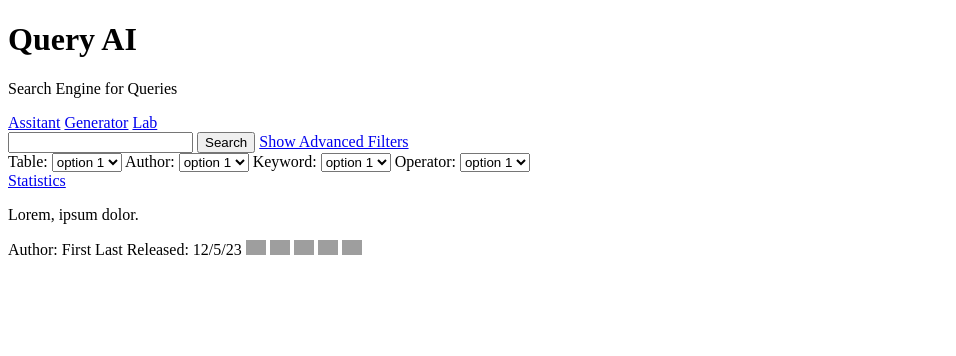
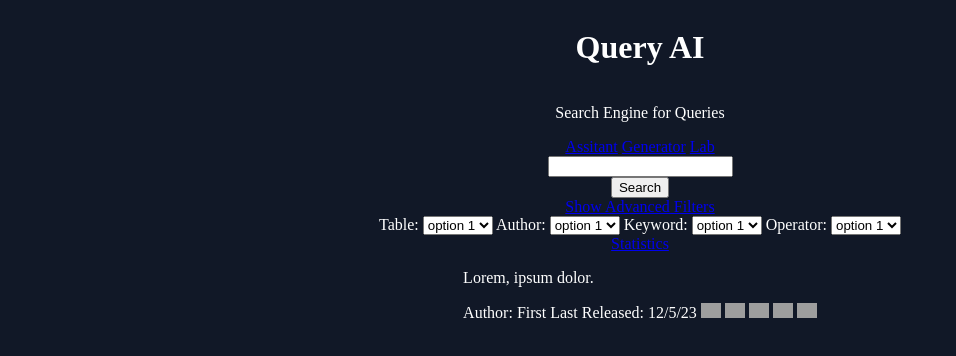
Before and after one commit to RafaelDe-Leon/Query-AI, a plain HTML site: page index.html in a window 1280 px wide. Shown: the whole page, without its empty margins (0-956 px from the left). Drawn offline with Linux system fonts and the light colour scheme; grey boxes are pictures that could not be loaded.

Commit message:
background color is set and everything is centered

```diff
--- a/index.html
+++ b/index.html
@@ -4,10 +4,12 @@
 <head>
   <meta charset="UTF-8">
   <meta name="viewport" content="width=device-width, initial-scale=1.0">
+  <link rel="stylesheet" href="style.css">
   <title>Query AI</title>
 </head>
 
 <body>
+  <div class="container center">
     <h1>Query AI</h1>
     <p>Search Engine for Queries</p>
     <div>
@@ -72,7 +74,7 @@
         src="https://www.freepnglogos.com/uploads/logo-ig-png/logo-ig-png-instagram-logo-camel-productions-website-25.png"
         alt="logo" style="width: 20px">
     </div>
-
+  </div>
 </body>
 
 </html>
--- a/style.css
+++ b/style.css
@@ -0,0 +1,10 @@
+body {
+  background-color: #111827;
+  color: white;
+}
+.center {
+  display: flex;
+  align-items: center;
+  justify-content: center;
+  flex-direction: column;
+}
```
Lines whose indentation alone changed are shown as unchanged.
